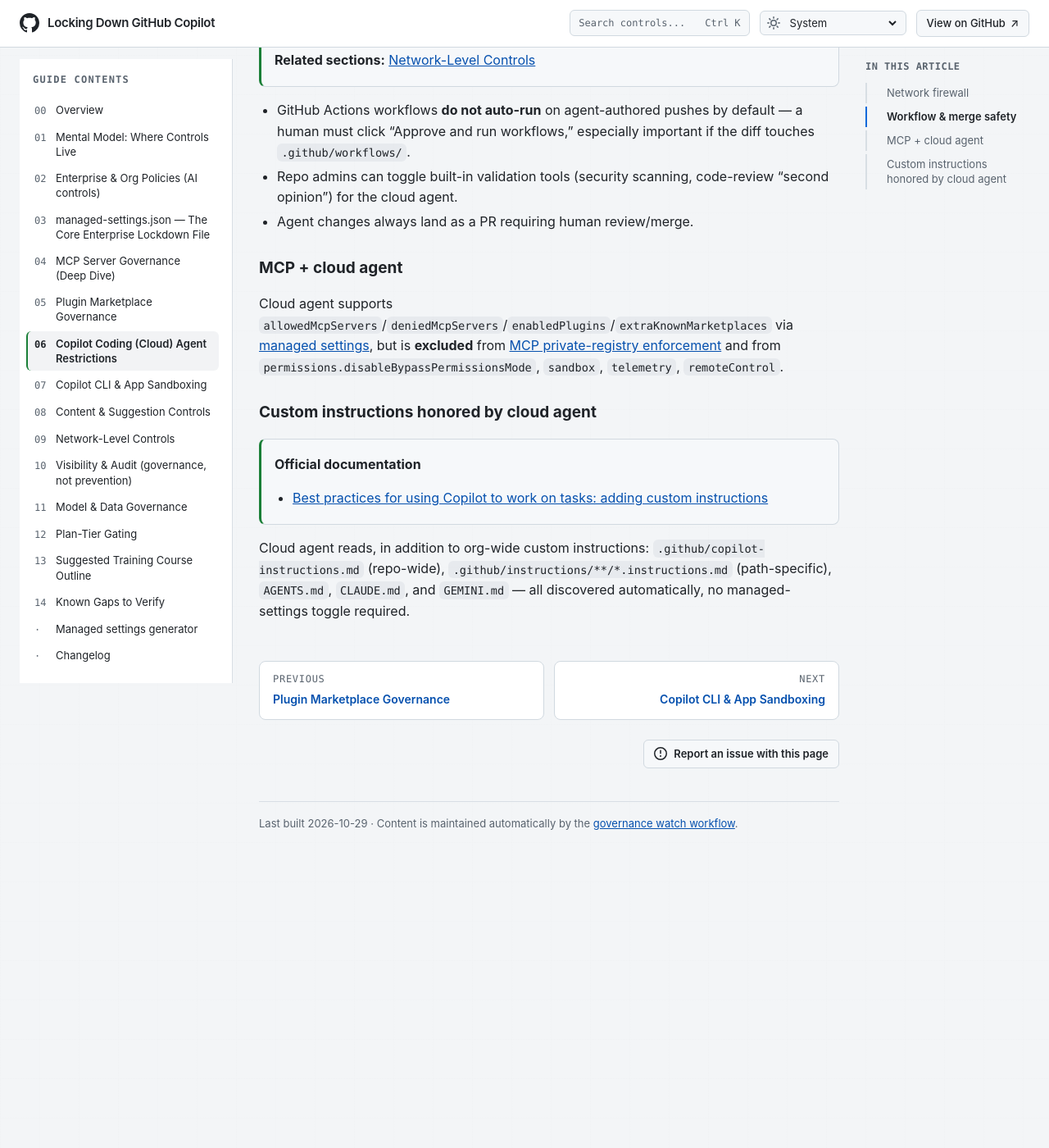
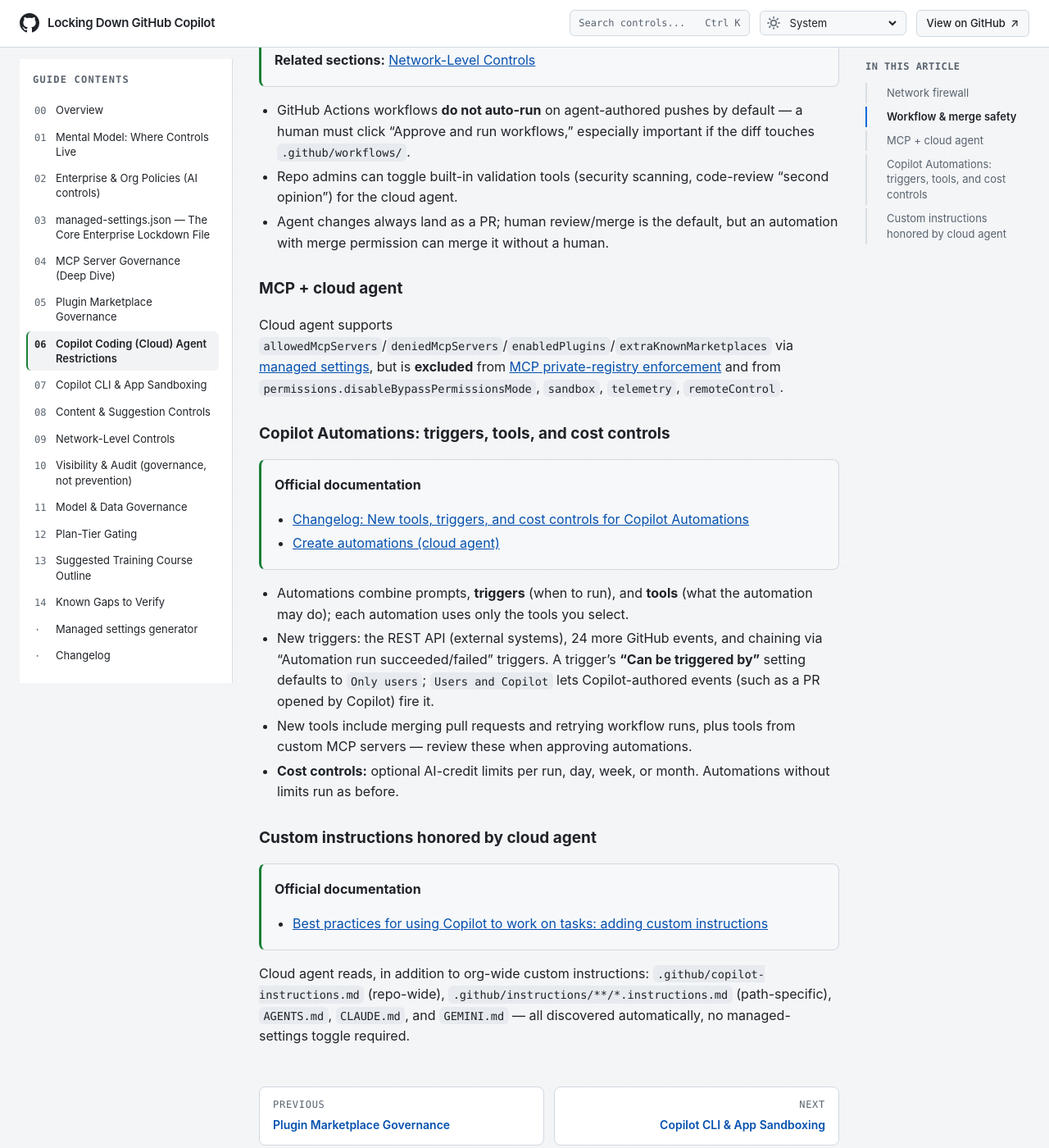
Before and after one commit to beardofedu/copilot-governance-training, a Jekyll site: the page built from docs/sections/cloud-agent.md, in a window 1280 px wide and 1400 px high, scrolled down 797 px. Shown: the whole window at 82% size. Built offline with Jekyll 4.4.1, drawn with Linux system fonts in a browser that asks for light colours; before the commit the page ends 1875 px from its top, so only the background shows below that.

Commit message:
Consolidate open governance watch PRs
Co-authored-by: Copilot <223556219+Copilot@users.noreply.github.com>

```diff
--- a/docs/_data/governance-watch-state.json
+++ b/docs/_data/governance-watch-state.json
@@ -2,7 +2,7 @@
   "sources": {
     "blog": {
       "reviewed_through": "2026-10-22",
-      "note": "GitHub Blog and changelog. Partially reviewed in the 2026-10-29 run (added the 2026-10-15 model deprecations and 2026-10-27 server-to-server auth). Still pending detailed review: Copilot in Teams and Slack (2026-10-15, 2026-10-23), assisted permissions GA and GPT-6.1 Terra (2026-10-26), and the 2026-10-28 Universe announcements (Fusion, Copilot automations, etc.)."
+      "note": "GitHub Blog and changelog. Partially reviewed in the 2026-10-29 run (added the 2026-10-15 model deprecations and 2026-10-27 server-to-server auth; the 2026-10-28 plugin controls GA and Copilot Automations updates were added in later runs). Still pending detailed review: Copilot in Teams and Slack (2026-10-15, 2026-10-23), assisted permissions GA and GPT-6.1 Terra (2026-10-26), and the remaining 2026-10-28 Universe announcements (Fusion, etc.)."
     },
     "docs": {
       "reviewed_through": "2026-10-21",
--- a/docs/sections/cloud-agent.md
+++ b/docs/sections/cloud-agent.md
@@ -25,10 +25,20 @@ last_reviewed: 2026-10-16
 
 - GitHub Actions workflows **do not auto-run** on agent-authored pushes by default — a human must click "Approve and run workflows," especially important if the diff touches `.github/workflows/`.
 - Repo admins can toggle built-in validation tools (security scanning, code-review "second opinion") for the cloud agent.
-- Agent changes always land as a PR requiring human review/merge.
+- Agent changes always land as a PR; human review/merge is the default, but an automation with merge permission can merge it without a human.
 
 ### MCP + cloud agent
 Cloud agent supports `allowedMcpServers`/`deniedMcpServers`/`enabledPlugins`/`extraKnownMarketplaces` via [managed settings]({{ '/sections/managed-settings/' | relative_url }}), but is **excluded** from [MCP private-registry enforcement]({{ '/sections/mcp-governance/#mcp-registry-public-preview--not-the-recommended-method' | relative_url }}) and from `permissions.disableBypassPermissionsMode`, `sandbox`, `telemetry`, `remoteControl`.
+
+### Copilot Automations: triggers, tools, and cost controls
+> **Official documentation**
+> - [Changelog: New tools, triggers, and cost controls for Copilot Automations](https://github.blog/changelog/2026-10-28-new-tools-triggers-and-cost-controls-for-copilot-automations)
+> - [Create automations (cloud agent)](https://docs.github.com/copilot/how-tos/use-copilot-agents/cloud-agent/create-automations#setting-ai-credits-limits)
+
+- Automations combine prompts, **triggers** (when to run), and **tools** (what the automation may do); each automation uses only the tools you select.
+- New triggers: the REST API (external systems), 24 more GitHub events, and chaining via "Automation run succeeded/failed" triggers. A trigger's **"Can be triggered by"** setting defaults to `Only users`; `Users and Copilot` lets Copilot-authored events (such as a PR opened by Copilot) fire it.
+- New tools include merging pull requests and retrying workflow runs, plus tools from custom MCP servers — review these when approving automations.
+- **Cost controls:** optional AI-credit limits per run, day, week, or month. Automations without limits run as before.
 
 ### Custom instructions honored by cloud agent
 > **Official documentation**
```
Also changed, not shown: other parts of docs/sections/cloud-agent.md (+1 -1 lines), docs/sections/audit-visibility.md (+5 -1 lines), docs/sections/known-gaps.md (+4 -0 lines), docs/sections/plugin-marketplaces.md (+2 -1 lines), test-suite/checks/managed-settings.test.cjs (+20 -1 lines), docs/CHANGELOG.md.
